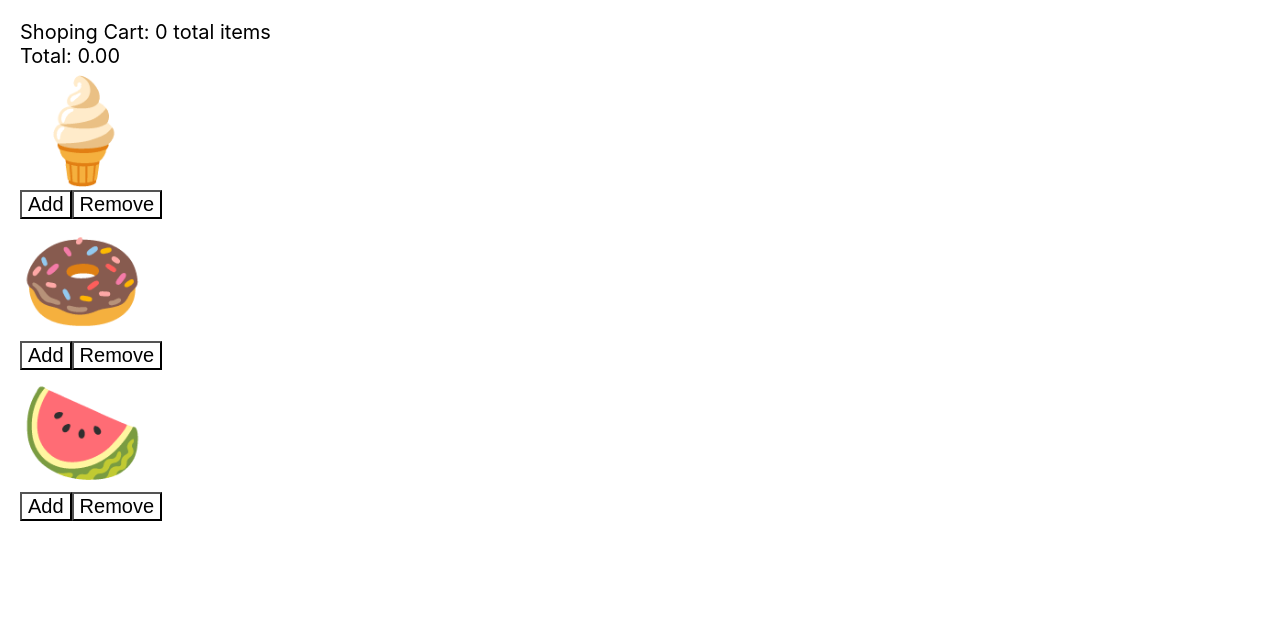
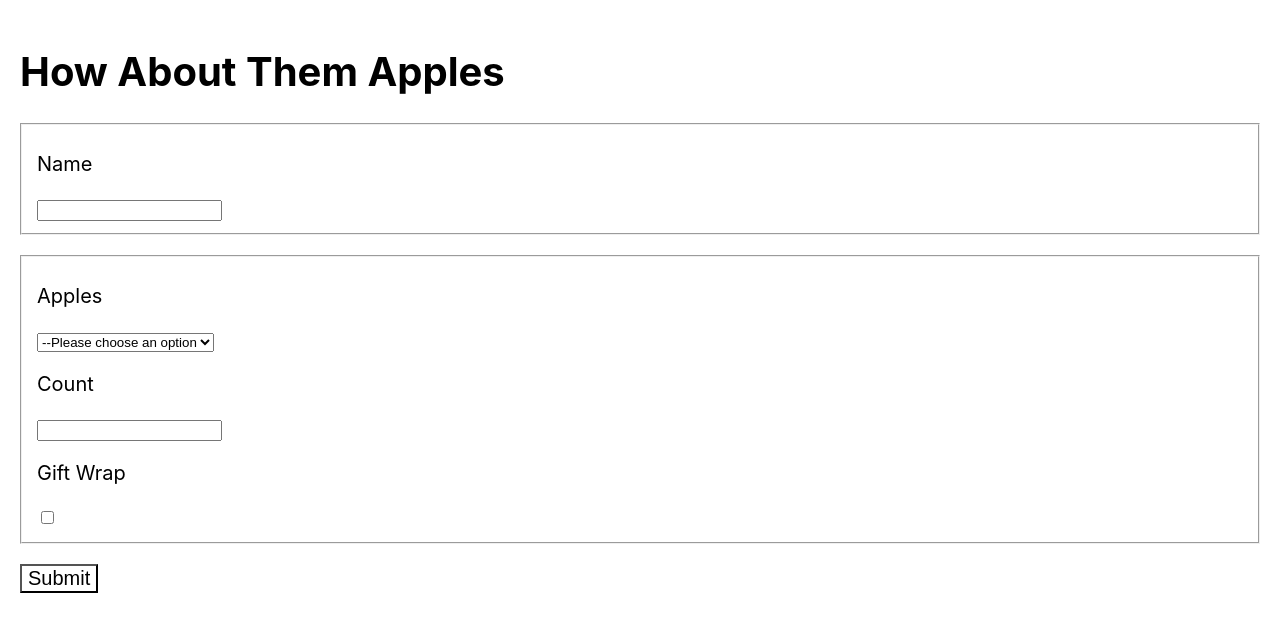
Before and after one commit to VanTruongUIT/how-to-code-reactjs, a React (Create React App) app: page / in a window 1280 px wide. Shown: the top 632 px of the page. Built offline with nearby package versions, Linux system fonts and the light colour scheme.

Commit message:
update form data using uncontrolled component

```diff
--- a/src/components/App/App.css
+++ b/src/components/App/App.css
@@ -1,4 +1,4 @@
-.container {
+/* .container {
   display: flex;
   flex-direction: column;
   align-items: center;
@@ -33,4 +33,12 @@
 .wrapper h1 {
   text-align: center;
   width: 100%;
+} */
+
+.wrapper {
+  padding: 5px 20px;
 }
+
+.wrapper fieldset {
+  margin: 20px 0;
+}
--- a/src/components/App/App.js
+++ b/src/components/App/App.js
@@ -1,7 +1,7 @@
-import React from "react";
+import React, { useState, useReducer } from "react";
 import { createUseStyles } from "react-jss";
 
-// import "./App.css";
+import "./App.css";
 import data from "./data.js";
 import Instructions from "../Instructions/Instructions.js";
 import AnimalCard from "../AnimalCard/AnimalCard";
@@ -97,4 +97,92 @@
 function App3() {
   return <Product />;
 }
-export default App3;
+
+const formReducer = (state, event) => {
+  return {
+    ...state,
+    [event.name]: event.value,
+  };
+};
+
+function App4() {
+  const [formData, setFormData] = useReducer(formReducer, {});
+  const [isSubmitting, setIsSubmitting] = useState(false);
+
+  const handleSubmit = (event) => {
+    event.preventDefault();
+    setIsSubmitting(true);
+
+    console.log(formData);
+
+    setTimeout(() => {
+      setIsSubmitting(false);
+    }, 3000);
+  };
+
+  const handleChange = (event) => {
+    const isCheckBox = event.target.type === "checkbox";
+    setFormData({
+      name: event.target.name,
+      value: isCheckBox ? event.target.checked : event.target.value,
+    });
+  };
+
+  return (
+    <div className="wrapper">
+      <h1>How About Them Apples</h1>
+      {isSubmitting && (
+        <div>
+          You are submitting the following:
+          <ul>
+            {Object.entries(formData).map(([name, value]) => (
+              <li key={name}>
+                <strong>{name}</strong>:{value.toString()}
+              </li>
+            ))}
+          </ul>
+        </div>
+      )}
+      <form action="" onSubmit={handleSubmit}>
+        <fieldset>
+          <label htmlFor="">
+            <p>Name</p>
+            <input type="text" name="name" onChange={handleChange} />
+          </label>
+        </fieldset>
+        <fieldset>
+          <label htmlFor="">
+            <p>Apples</p>
+            <select name="apple" id="apple" onChange={handleChange}>
+              <option value="">--Please choose an option</option>
+              <option value="fuji">Fuji</option>
+              <option value="jonathan">Jonathan</option>
+              <option value="honey-crisp">Honey Crisp</option>
+            </select>
+          </label>
+          <label htmlFor="">
+            <p>Count</p>
+            <input
+              type="number"
+              name="count"
+              id="count"
+              onChange={handleChange}
+              step="1"
+            />
+          </label>
+          <label htmlFor="">
+            <p>Gift Wrap</p>
+            <input
+              type="checkbox"
+              name="gift-wrap"
+              id="gift-wrap"
+              onChange={handleChange}
+            />
+          </label>
+        </fieldset>
+        <button type="submit">Submit</button>
+      </form>
+    </div>
+  );
+}
+export default App4;
```
